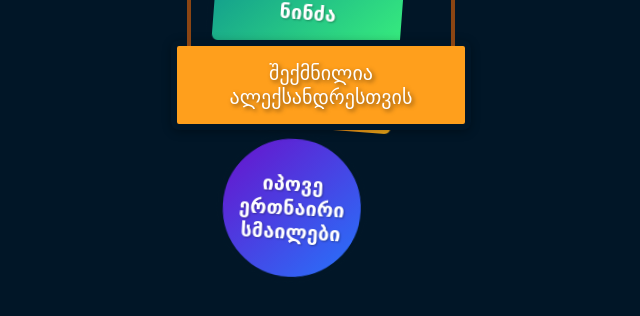
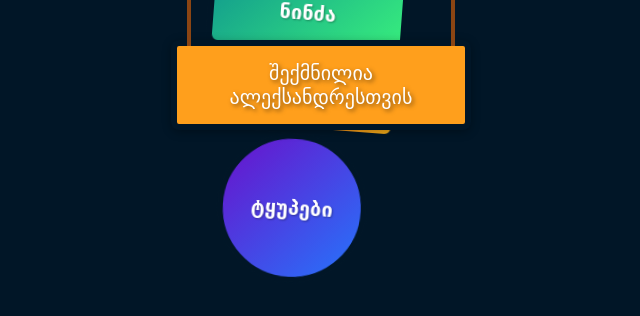
Before and after one commit to ghvedashvili/veravart, a plain HTML site: page index.html in a window 1280 px wide. Shown: the whole page, without its empty margins (319-959 px from the left). Drawn offline with nearby package versions, Linux system fonts and the light colour scheme; animation ran at ten frames a second; a web font is replaced by a local one.

Commit message:
Update index.html

```diff
--- a/index.html
+++ b/index.html
@@ -272,7 +272,7 @@
 
     <!-- ძირითადი ღილაკები -->
     <div class="game-element ball game-button game-1">
-        <a href="Findthematchingpair.html">იპოვე ერთნაირი სმაილები</a>
+        <a href="Findthematchingpair.html">ტყუპები</a>
     </div>
     <div class="game-element block game-button game-2">
         <a href="RockPaperScissors.html">ჯეირანი</a>
```
